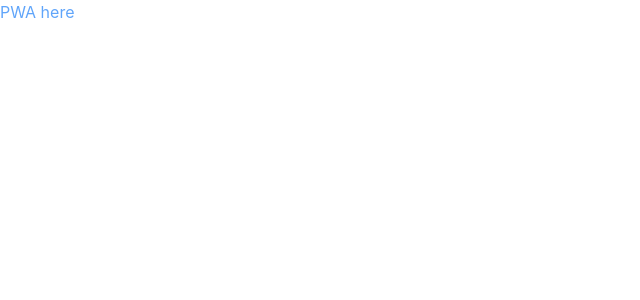
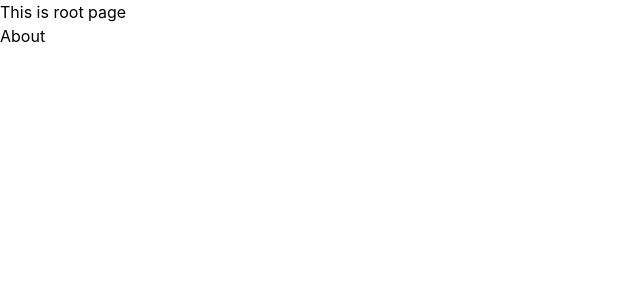
Before and after one commit to sanzaikc/split, a React (Create React App) app: page /about in a window 1280 px wide. Shown: the top 300 px of the page, without its empty margins (0-640 px from the left). Built offline with nearby package versions, Linux system fonts and the light colour scheme.

Commit message:
Router initialized

```diff
--- a/package.json
+++ b/package.json
@@ -10,9 +10,13 @@
     "@types/node": "^17.0.45",
     "@types/react": "^18.0.25",
     "@types/react-dom": "^18.0.8",
+    "localforage": "^1.10.0",
+    "match-sorter": "^6.3.1",
     "react": "^18.2.0",
     "react-dom": "^18.2.0",
+    "react-router-dom": "^6.4.3",
     "react-scripts": "5.0.1",
+    "sort-by": "^1.2.0",
     "typescript": "^4.8.4",
     "web-vitals": "^2.1.4",
     "workbox-background-sync": "^6.5.4",
--- a/src/App.tsx
+++ b/src/App.tsx
@@ -1,7 +1,25 @@
-import React from "react";
+import { createBrowserRouter, RouterProvider, Route } from "react-router-dom";
+
+import Root from "./layouts/Root";
+import About from "./screens/About";
+import NotFound from "./screens/NotFound";
+
+const router = createBrowserRouter([
+  {
+    path: "/",
+    element: <Root />,
+    errorElement: <NotFound />,
+    children: [
+      {
+        path: "about",
+        element: <About />,
+      },
+    ],
+  },
+]);
 
 function App() {
-  return <div className="flex text-blue-400">PWA here</div>;
+  return <RouterProvider router={router} />;
 }
 
 export default App;
--- /dev/null
+++ b/src/layouts/Root.jsx
@@ -0,0 +1,12 @@
+import { Outlet } from "react-router-dom";
+
+const Root = () => {
+  return (
+    <div>
+      <h1>This is root page</h1>
+      <Outlet />
+    </div>
+  );
+};
+
+export default Root;
--- /dev/null
+++ b/src/screens/About.jsx
@@ -0,0 +1,7 @@
+import React from "react";
+
+const About = () => {
+  return <div>About</div>;
+};
+
+export default About;
--- /dev/null
+++ b/src/screens/NotFound.jsx
@@ -0,0 +1,18 @@
+import { useRouteError } from "react-router-dom";
+
+const NotFound = () => {
+  const error = useRouteError();
+  console.error(error);
+
+  return (
+    <div>
+      <h1>Oops!</h1>
+      <p>Sorry, an unexpected error has occurred.</p>
+      <p>
+        <i>{error.statusText || error.message}</i>
+      </p>
+    </div>
+  );
+};
+
+export default NotFound;
```
Also changed, not shown: src/index.tsx (+7 -7 lines), 1 other file (tests, documents, lock files or other folders).
